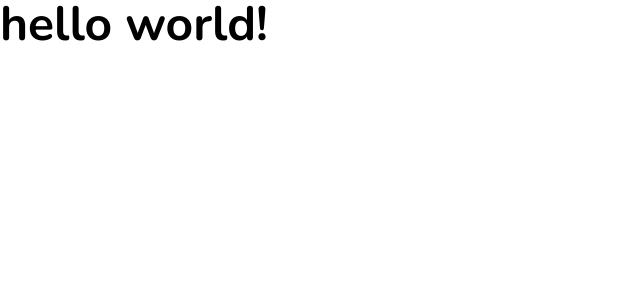
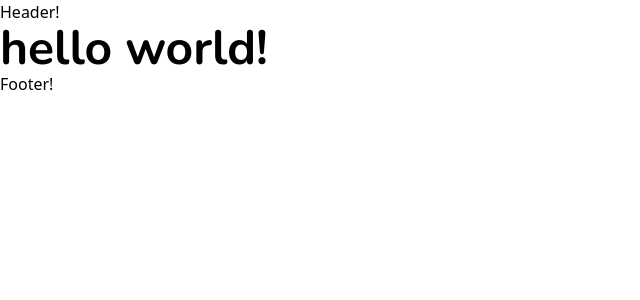
Before and after one commit to Raissaluna3026/Projetos-InfoJr, a Next.js app in the folder 5-BlogDeProjetos/blog/: page / in a window 1280 px wide. Shown: the top 300 px of the page, without its empty margins (0-640 px from the left). Built offline with nearby package versions, Linux system fonts and the light colour scheme.

Commit message:
adicionando metadados

```diff
--- a/5-BlogDeProjetos/blog/src/app/layout.tsx
+++ b/5-BlogDeProjetos/blog/src/app/layout.tsx
@@ -1,7 +1,9 @@
+
 import type { Metadata } from 'next'
 import { Nunito, Nunito_Sans } from 'next/font/google'
 import clsx from 'clsx'
 import './globals.css'
+import { createClient } from '@/prismicio'
 
 const nunito = Nunito({
   subsets: ['latin'],
@@ -15,10 +17,22 @@ const nunitoSans = Nunito_Sans({
   display: 'swap',
 })
 
-export const metadata: Metadata = {
-  title: 'Create Next App',
-  description: 'Generated by create next app',
+export async function generateMetadata(): Promise<Metadata> {
+  const client = createClient();
+
+  const page = await client.getSingle("configuracoes");
+
+
+  return {
+    title: page.data.titulo_site || "Blog Primisc",
+    description: page.data.meta_descricao || "descrição de algo aqui",
+    openGraph: {
+      images: [page.data.any_imagem.url || ""],
+    },
+  }
 }
+
+
 
 export default function RootLayout({
   children,
@@ -27,7 +41,13 @@ export default function RootLayout({
 }) {
   return (
     <html lang="en" className={clsx(nunito.variable, nunitoSans.variable)}>
-      <body >{children}</body>
+      <body >
+
+        <header>Header!</header>
+        {children}
+        <footer>Footer!</footer>
+
+      </body>
     </html>
   )
 }
```
